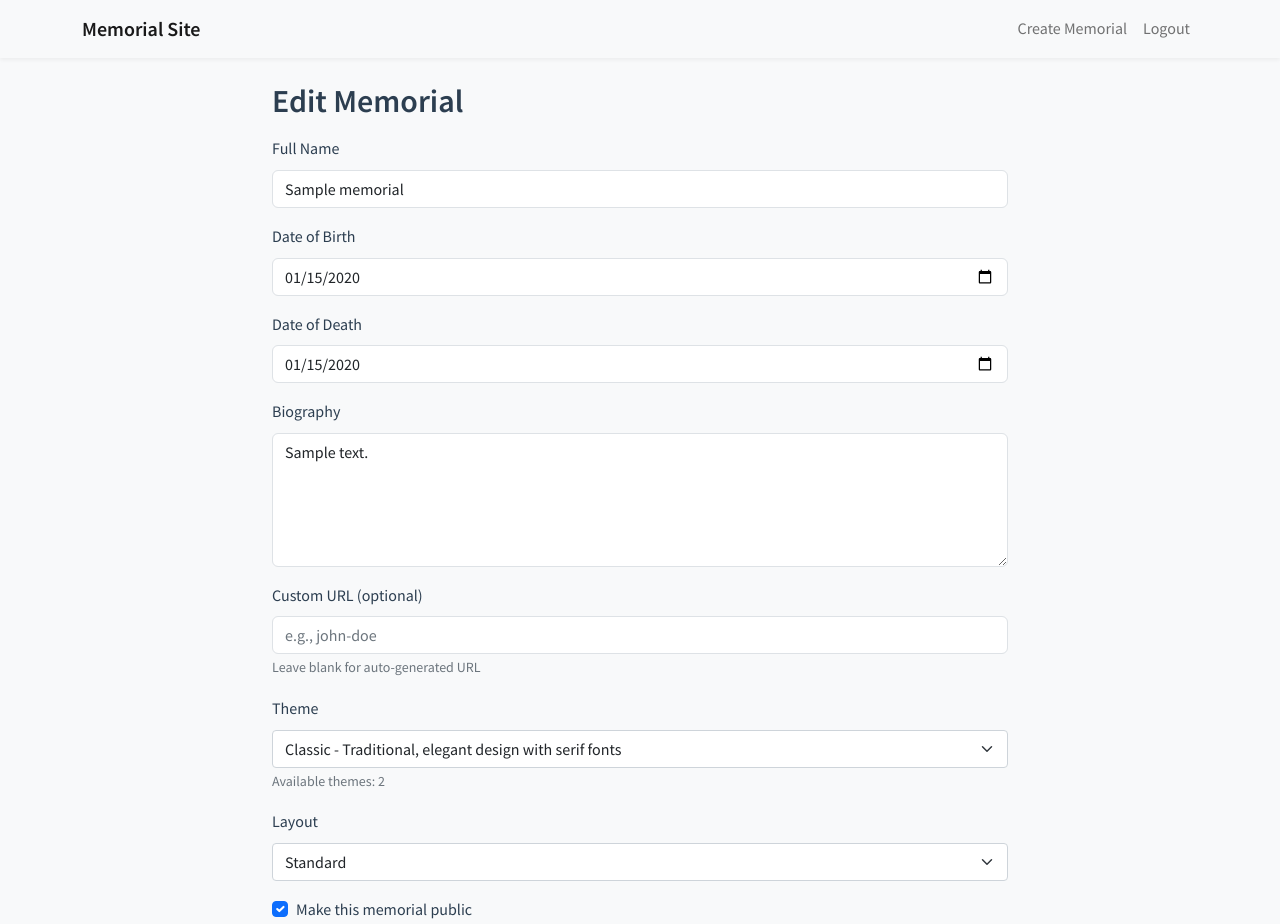
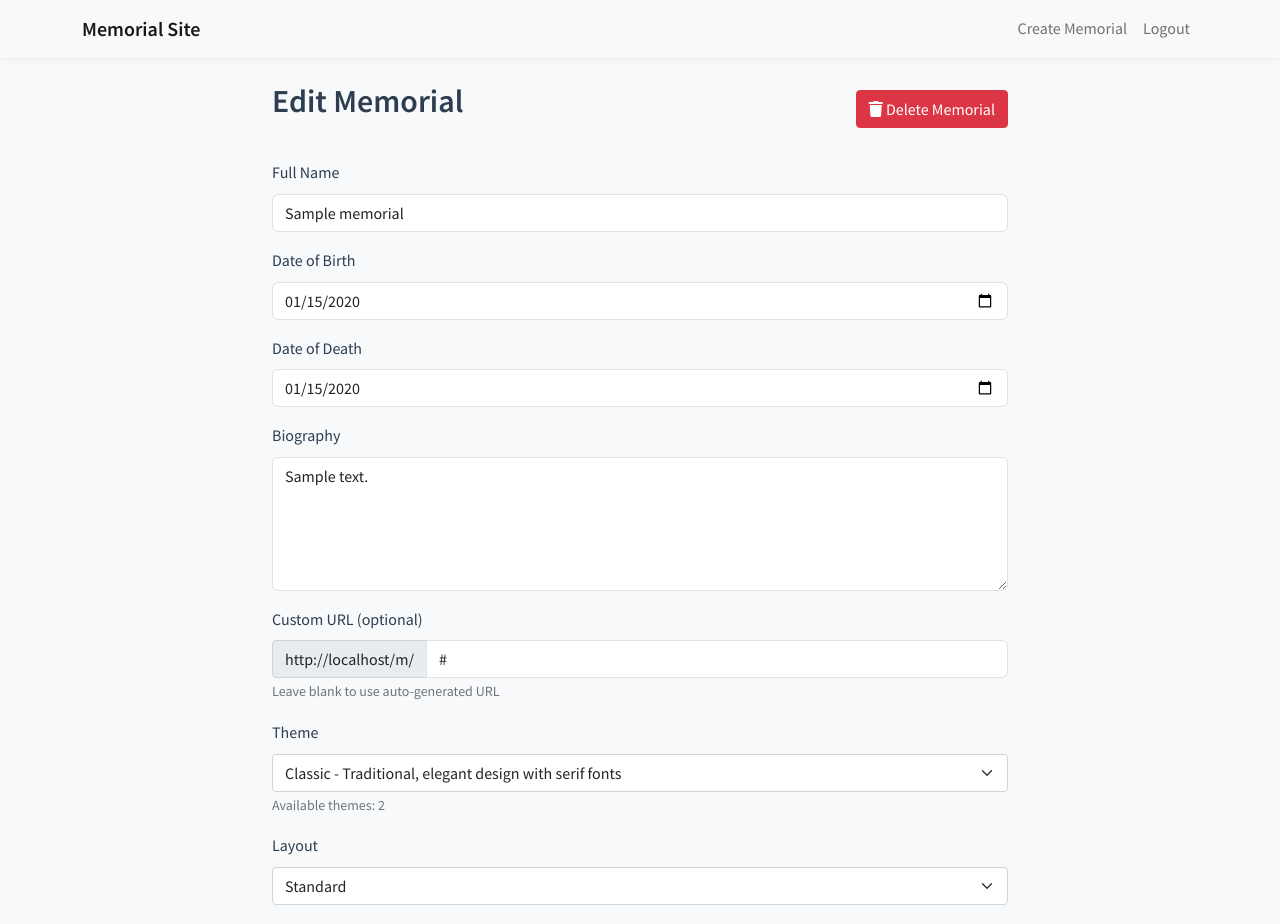
Before and after one commit to BigBobbo/mems, a Flask app: page /memorial/1/edit in a window 1280 px wide. Shown: the top 924 px of the page. Run offline with Flask 3, Linux system fonts and the light colour scheme; a user stored in the database is signed in; data comes from the database, SQL or seed files in the repository; both versions use the stored data as it was after the commit; tables that the repository leaves empty hold one stand-in row (values such as "Sample post"); parts of the project's set-up code (start-up, migrations or seed data) failed here and were passed over; some libraries are stand-ins or nearby versions.

Commit message:
Url handling and deletes

```diff
--- a/app/routes/memorial.py
+++ b/app/routes/memorial.py
@@ -11,6 +11,7 @@ from app.utils.qr import generate_memorial_qr
 from app.models.theme import Theme
 from app.utils.storage import S3Storage
 from app.utils.db_monitor import monitor_db
+from slugify import slugify
 
 bp = Blueprint('memorial', __name__)
 
@@ -73,19 +74,25 @@ def create():
                 creator_id=current_user.id
             )
 
+            # Handle custom URL
             custom_url = request.form.get('custom_url')
             if custom_url:
-                if Memorial.query.filter_by(custom_url=custom_url).first():
+                if Memorial.query.filter_by(custom_url=slugify(custom_url)).first():
                     flash('Custom URL already taken')
                     return render_template('memorial/create.html')
-                memorial.custom_url = custom_url
+                memorial.set_custom_url(custom_url)
+            else:
+                memorial.set_custom_url()
 
             db.session.add(memorial)
             db.session.commit()
             flash('Memorial created successfully')
             return redirect(url_for('memorial.view', id=memorial.id))
-        except ValueError:
-            flash('Invalid date format')
+
+        except Exception as e:
+            current_app.logger.error(f"Error creating memorial: {e}")
+            db.session.rollback()
+            flash('Error creating memorial')
             return render_template('memorial/create.html')
 
     return render_template('memorial/create.html')
@@ -100,6 +107,15 @@ def edit(id):
         return redirect(url_for('memorial.view', id=id))
 
     if request.method == 'POST':
+        custom_url = request.form.get('custom_url')
+        if custom_url:
+            slugified_url = slugify(custom_url)
+            existing = Memorial.query.filter_by(custom_url=slugified_url).first()
+            if existing and existing.id != memorial.id:
+                flash('Custom URL already taken')
+                return render_template('memorial/edit.html', memorial=memorial)
+            memorial.set_custom_url(custom_url)
+
         memorial.name = request.form.get('name')
         memorial.birth_date = datetime.strptime(request.form.get('birth_date'), '%Y-%m-%d')
         memorial.death_date = datetime.strptime(request.form.get('death_date'), '%Y-%m-%d')
@@ -108,24 +124,18 @@ def edit(id):
         memorial.theme_id = request.form.get('theme_id', type=int)
         memorial.layout = request.form.get('layout', 'standard')
 
-        custom_url = request.form.get('custom_url')
-        if custom_url and custom_url != memorial.custom_url:
-            if Memorial.query.filter_by(custom_url=custom_url).first():
-                flash('Custom URL already taken')
-                return render_template('memorial/edit.html', memorial=memorial)
-            memorial.custom_url = custom_url
-
-        db.session.commit()
-        flash('Memorial updated successfully')
-        return redirect(url_for('memorial.view', id=id))
-
-    # Get available themes and add debug logging
-    themes = Theme.query.filter_by(is_active=True).all()
-    print(f"Available themes: {[t.name for t in themes]}")  # Debug log
+        try:
+            db.session.commit()
+            flash('Memorial updated successfully')
+            return redirect(url_for('memorial.view', id=id))
+        except Exception as e:
+            current_app.logger.error(f"Error updating memorial: {e}")
+            db.session.rollback()
+            flash('Error updating memorial')
 
     return render_template('memorial/edit.html',
                          memorial=memorial,
-                         themes=themes)
+                         themes=Theme.query.filter_by(is_active=True).all())
 
 @bp.route('/memorial/<int:id>/tribute', methods=['POST'])
 @login_required
@@ -388,4 +398,23 @@ def delete(id):
         flash('An error occurred while deleting the memorial.', 'error')
         return redirect(url_for('memorial.view', id=id))
 
+# Add a route to handle custom URLs
+@bp.route('/m/<custom_url>')
+def view_by_url(custom_url):
+    memorial = Memorial.query.filter_by(custom_url=custom_url).first_or_404()
+    if not memorial.is_public and (not current_user.is_authenticated or current_user.id != memorial.creator_id):
+        abort(403)
+
+    # Use theme-specific template if available, otherwise use classic theme
+    if memorial.theme:
+        print(f"Using theme template: {memorial.theme.template_path}")
+        template = memorial.theme.template_path
+    else:
+        print("Using default classic theme")
+        template = 'themes/classic/memorial.html'
+
+    return render_template(template,
+                         memorial=memorial,
+                         now=datetime.utcnow())
+
 # Routes will be added here
--- a/app/templates/memorial/edit.html
+++ b/app/templates/memorial/edit.html
@@ -5,7 +5,13 @@
 {% block content %}
 <div class="row">
     <div class="col-md-8 offset-md-2">
-        <h2>Edit Memorial</h2>
+        <div class="d-flex justify-content-between align-items-center mb-4">
+            <h2>Edit Memorial</h2>
+            <button type="button" class="btn btn-danger" data-bs-toggle="modal" data-bs-target="#deleteModal">
+                <i class="fas fa-trash"></i> Delete Memorial
+            </button>
+        </div>
+
         <form method="POST">
             <div class="mb-3">
                 <label for="name" class="form-label">Full Name</label>
@@ -33,9 +39,12 @@
 
             <div class="mb-3">
                 <label for="custom_url" class="form-label">Custom URL (optional)</label>
-                <input type="text" class="form-control" id="custom_url" name="custom_url"
-                       value="" placeholder="e.g., john-doe">
-                <small class="text-muted">Leave blank for auto-generated URL</small>
+                <div class="input-group">
+                    <span class="input-group-text">{{ request.host_url }}m/</span>
+                    <input type="text" class="form-control" id="custom_url" name="custom_url"
+                           value="{{ memorial.custom_url }}" placeholder="e.g., john-doe">
+                </div>
+                <small class="text-muted">Leave blank to use auto-generated URL</small>
             </div>
 
             <div class="mb-3">
@@ -81,10 +90,34 @@
                      onerror="this.onerror=null; this.src='/static/images/default-profile.png';">
             {% endif %}
 
-            <button type="submit" class="btn btn-primary">Save Changes</button>
-            <a href="{{ url_for('memorial.view', id=memorial.id) }}"
-               class="btn btn-secondary">Cancel</a>
+            <div class="mt-4">
+                <button type="submit" class="btn btn-primary">Save Changes</button>
+                <a href="{{ url_for('memorial.view', id=memorial.id) }}"
+                   class="btn btn-secondary">Cancel</a>
+            </div>
         </form>
     </div>
 </div>
+
+<!-- Delete Confirmation Modal -->
+<div class="modal fade" id="deleteModal" tabindex="-1">
+    <div class="modal-dialog">
+        <div class="modal-content">
+            <div class="modal-header">
+                <h5 class="modal-title">Delete Memorial</h5>
+                <button type="button" class="btn-close" data-bs-dismiss="modal"></button>
+            </div>
+            <div class="modal-body">
+                <p>Are you sure you want to delete this memorial? This action cannot be undone.</p>
+                <p class="text-danger"><strong>Warning:</strong> All photos, tributes, and associated data will be permanently deleted.</p>
+            </div>
+            <div class="modal-footer">
+                <button type="button" class="btn btn-secondary" data-bs-dismiss="modal">Cancel</button>
+                <form method="POST" action="{{ url_for('memorial.delete', id=memorial.id) }}" class="d-inline">
+                    <button type="submit" class="btn btn-danger">Delete Memorial</button>
+                </form>
+            </div>
+        </div>
+    </div>
+</div>
 {% endblock %}
--- a/requirements.txt
+++ b/requirements.txt
@@ -14,3 +14,4 @@ email-validator==2.0.0
 qrcode==7.4.2
 image==1.5.33
 boto3==1.26.137
+python-slugify==8.0.1
```
Also changed, not shown: app/models/memorial.py (+22 -1 lines), app/templates/memorial/view.html (+16 -8 lines), app.db, app/static/uploads/1/gettyimages-1062153450-1024x1024.jpg (added), app/static/uploads/1/the_lads.jpg (added).
